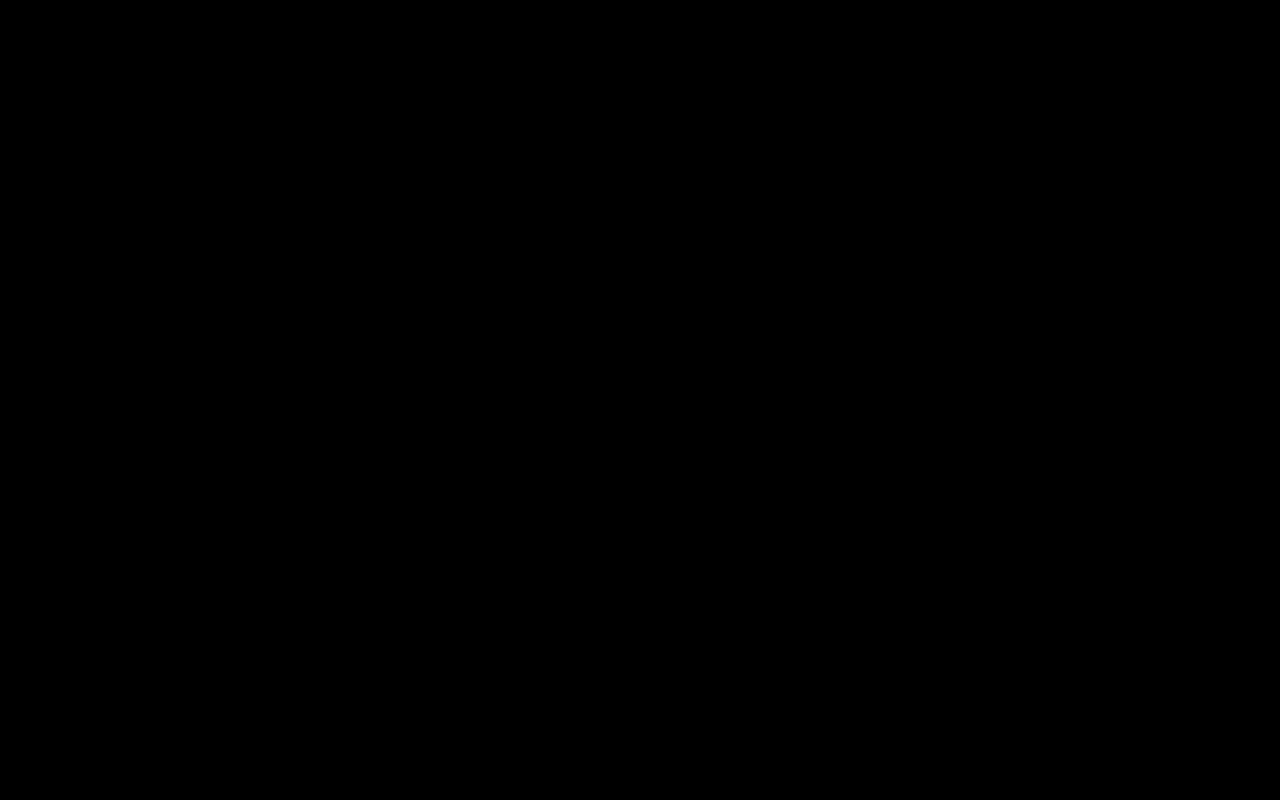
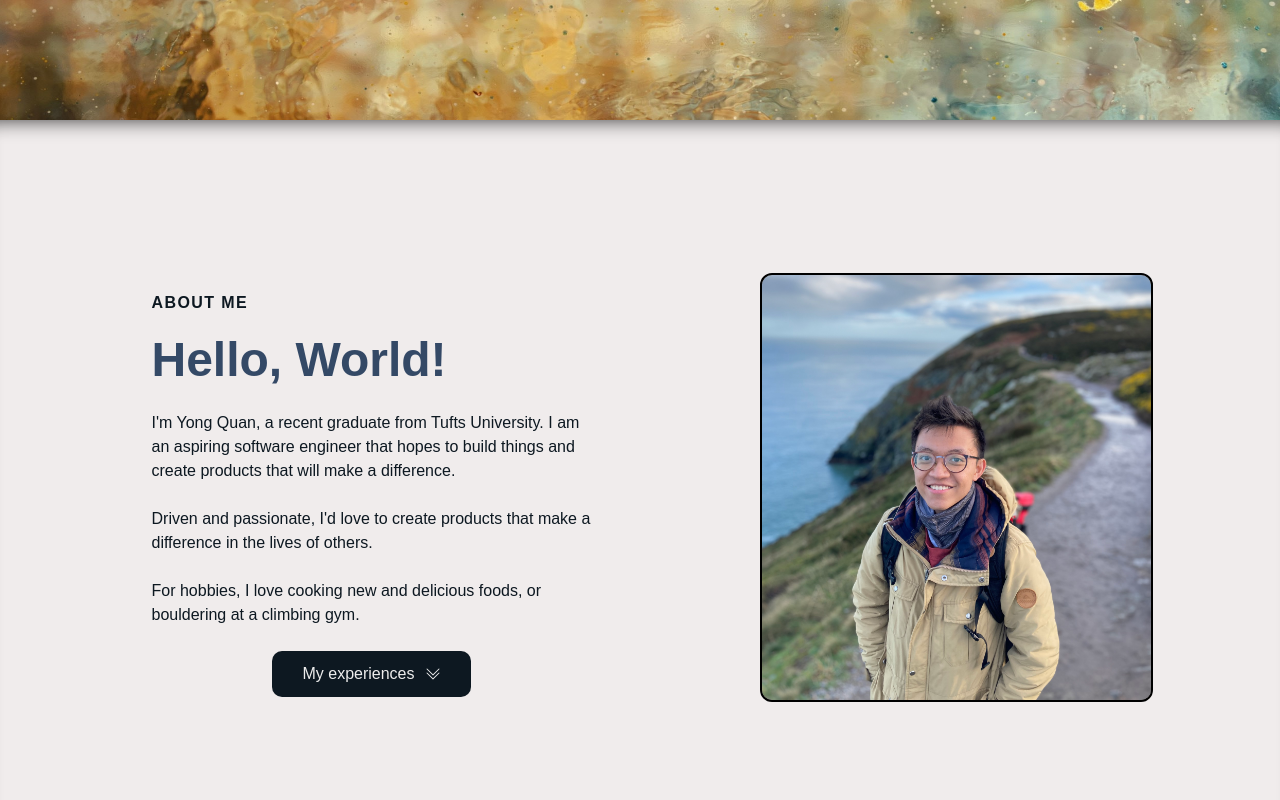
Before and after one commit to hermit46/Portfolio, a React (Vite) app: page / in a window 1280 px wide. Shown: the part 680-1480 px from the top of the page. Before the commit the page ends 816 px from the top, so only its background shows below. Built offline with nearby package versions, Linux system fonts and the light colour scheme.

Commit message:
Addition of AboutSection

```diff
--- a/src/App.css
+++ b/src/App.css
@@ -1,6 +1,6 @@
-#root {
+* {
   margin: 0 auto;
   padding: 0;
-  text-align: center;
+  /* text-align: center; */
   font-family: 'Spartan', sans-serif;
 }
--- a/src/App.tsx
+++ b/src/App.tsx
@@ -1,11 +1,8 @@
 import React, { useState, useEffect } from 'react'
-import NavBar from './components/NavBar'
-import bgImage from './assets/jr-korpa-MlyTYRutCuI-unsplash.jpg'
 import './App.css'
-import './styles.css'
-import { Container, Box } from '@mui/material'
-// import { About, Experiences, Projects, Contact } from './components'
-import { Footer } from './components'
+// import './styles.css'
+import { HeroSection, Footer, AboutSection, NavBar } from './components'
+import { infoDetails } from './components/Data'
 
 function App() {
   const [height, setHeight] = useState(0)
@@ -26,6 +23,8 @@ function App() {
         }}
       > */}
       {/* <NavBar /> */}
+      <HeroSection height={height} />
+      <AboutSection height={height} {...infoDetails} />
       <Footer />
       {/* <Container>
         <AboutMe />
--- a/src/components/AboutSection/About.tsx
+++ /dev/null
@@ -1,15 +0,0 @@
-import React, { useState } from 'react'
-import { Typography } from '@mui/material'
-import selfIcon from '../assets/yqIcon.jpg'
-
-const AboutMe = () => {
-  return (
-    <section className="section">
-      <Typography variant="h4" gutterBottom>
-        {/* Driven and passionate, I love seeking out problems to solve. You can usually find me working on projects that */}
-      </Typography>
-    </section>
-  )
-}
-
-export default AboutMe
--- /dev/null
+++ b/src/components/AboutSection/InfoElements.tsx
@@ -0,0 +1,259 @@
+import styled, { keyframes } from 'styled-components'
+
+interface InfoContainerProps {
+  lightBg?: string
+}
+
+export const InfoContainer = styled.div<InfoContainerProps>`
+  color: #f0ecec;
+  background: ${({ lightBg }) => (lightBg === 'true' ? '#f0ecec' : '#050d17')};
+  @media screen and (max-width: 768px) {
+    padding: 70px 0;
+  }
+  position: relative;
+  z-index: 1;
+  overflow: hidden;
+  -webkit-box-shadow: (inset 0 20px 20px -20px rgba(0, 0, 0, 0.8));
+  -moz-box-shadow: inset 0 20px 20px -20px rgba(0, 0, 0, 0.8);
+  box-shadow: inset 0 20px 20px -20px rgba(0, 0, 0, 0.8);
+`
+interface InfoWrapperProps {
+  height: string
+}
+
+export const InfoWrapper = styled.div<InfoWrapperProps>`
+  display: grid;
+  z-index: 3;
+  min-height: ${({ height }) => height};
+  height: fit-content;
+  width: 100%;
+  max-width: 1100px:;
+  margin-right: auto;
+  margin-left: auto;
+  padding: 0 24px;
+  justify-content: center;
+`
+interface InfoRowProps {
+  imgStart: string
+}
+
+export const InfoRow = styled.div<InfoRowProps>`
+  display: grid;
+  grid-auto-columns: minmax(auto, 1fr);
+  align-items: center;
+  grid-template-areas: ${({ imgStart }) =>
+    imgStart === 'true' ? `'col2 col1'` : `'col1 col2'`};
+
+  @media screen and (max-width: 768px) {
+    grid-template-areas: ${({ imgStart }) =>
+      imgStart === 'true' ? `'col1' 'col2'` : `'col1 col1' 'col2 col2'`};
+  }
+`
+
+export const Column1 = styled.div`
+  margin-bottom: 15px;
+  padding: 0 15px;
+  grid-area: col1;
+`
+export const Column2 = styled.div`
+  margin-bottom: 15px;
+  padding: 0 15px;
+  grid-area: col2;
+  @media screen and (max-width: 768px) {
+    margin-top: 70px;
+  }
+`
+
+export const TextWrapper = styled.div`
+  max-width: 540px;
+  padding-top: 0;
+  padding-bottom: 0px;
+  transition: all 0.3s ease-in-out;
+`
+
+interface TopLineProps {
+  darkText: string
+}
+
+export const TopLine = styled.p<TopLineProps>`
+  font-size: 16px;
+  line-height: 30px;
+  font-weight: 700;
+  letter-spacing: 1.4px;
+  text-transform: uppercase;
+  margin-bottom: 16px;
+  color: ${({ darkText }) => (darkText === 'true' ? '#0D1821' : '#ededed')};
+`
+
+interface HeadingProps {
+  lightText: string
+}
+
+export const Heading = styled.h1<HeadingProps>`
+  margin-bottom: 24px;
+  font-size: 48px;
+  line-height: 1.1;
+  font-weight: 600;
+  color: ${({ lightText }) => (lightText === 'true' ? '#f7f8f8' : '#344966')};
+
+  @media screen and (max-width: 480px) {
+    font-size: 32px;
+  }
+`
+
+interface SubtitleProps {
+  darkText: string
+}
+
+export const Subtitle = styled.p<SubtitleProps>`
+  max-width: 440px;
+  margin-bottom: 24px;
+  font-size: 16px;
+  line-height: 24px;
+  color: ${({ darkText }) => (darkText === 'true' ? '#0D1821' : '#ededed')};
+`
+
+interface ListProps {
+  darkText: string
+}
+
+export const List = styled.ul<ListProps>`
+  max-width: 440px;
+  margin-bottom: 35px;
+  margin-left: 24px;
+  font-size: 16px;
+  line-height: 30px;
+  color: ${({ darkText }) => (darkText === 'true' ? '#0D1821' : '#ededed')};
+`
+export const LiItem = styled.li`
+  margin-bottom: 10px;
+`
+export const BtnWrap = styled.div`
+  display: flex;
+  justify-content: flex-start;
+`
+
+export const ImgWrap = styled.div`
+  max-width: 555px;
+  height: 100%;
+  display: flex;
+  justify-content: center;
+`
+
+export const Img = styled.img`
+  width: 70%;
+
+  @media screen and (max-width: 480px) {
+    width: 70%;
+  }
+  margin: 0 0 10px 0px;
+  padding-right: 0;
+  outline: 2px solid black;
+  border-radius: 10px;
+`
+
+interface IconWrapProps {
+  showModal?: string
+}
+export const IconWrap1 = styled.div<IconWrapProps>`
+  max-width: 555px;
+  justify-content: center;
+  display: ${({ showModal }) => (showModal === 'true' ? 'none' : 'flex')};
+`
+
+export const IconWrap2 = styled.div<IconWrapProps>`
+  max-width: 555px;
+  flex-direction: row;
+  justify-content: space-around;
+  margin-top: 150px;
+  @media screen and (max-width: 768px) {
+    margin-top: 120px;
+  }
+  margin-bottom: 50px;
+  display: ${({ showModal }) => (showModal === 'true' ? 'none' : 'flex')};
+`
+
+export const IconWrap3 = styled.div`
+  max-width: 555px;
+  display: flex;
+  flex-direction: column;
+  justify-content: center;
+  @media screen and (max-width: 768px) {
+    margin-top: -50px;
+    padding-top: 70px;
+  }
+  @media screen and (max-width: 480px) {
+    margin-top: -50px;
+    margin-left: -30px;
+  }
+`
+const float = keyframes`
+    0% {
+		box-shadow: 0 5px 15px 0px rgba(180, 205, 237, 1);
+		transform: translatey(0px);
+	}
+	50% {
+		box-shadow: 0 25px 15px 0px rgba(180, 205, 237, 0);
+		transform: translatey(-15px);
+	}
+	100% {
+		box-shadow: 0 5px 15px 0px rgba(180, 205, 237, 1);
+		transform: translatey(0px);
+	}
+`
+interface IconProps {
+  lightBg: string
+}
+
+export const Icon1 = styled.a<IconProps>`
+  color: ${({ lightBg }) => (lightBg === 'true' ? '#000' : '#ededed')};
+  font-size: 44px;
+  padding: 10px;
+  border-radius: 5%;
+  border: solid 5px #cacf85;
+  width: fit-content;
+  animation: ${float} 3s linear infinite;
+  &:hover {
+    transition: all 0.3s ease-in-out;
+    color: #b4cded;
+  }
+`
+export const Icon2 = styled.a<IconProps>`
+  color: ${({ lightBg }) => (lightBg === 'true' ? '#000' : '#ededed')};
+  width: fit-content;
+  font-size: 44px;
+  padding: 10px;
+  border-radius: 5%;
+  border: solid 5px #45d0af;
+  animation: ${float} 3s linear infinite;
+  &:hover {
+    transition: all 0.3s ease-in-out;
+    color: #b4cded;
+  }
+`
+
+export const Icon3 = styled.a<IconProps>`
+  color: ${({ lightBg }) => (lightBg === 'true' ? '#000' : '#ededed')};
+  width: fit-content;
+  font-size: 44px;
+  padding: 10px;
+  border-radius: 5%;
+  border: solid 5px #ad5c51;
+  animation: ${float} 3s linear infinite;
+  &:hover {
+    transition: all 0.3s ease-in-out;
+    color: #b4cded;
+  }
+`
+
+export const Icon4 = styled.p<IconProps>`
+  color: ${({ lightBg }) => (lightBg === 'true' ? '#000' : '#ededed')};
+  white-space: nowrap;
+  height: 65px;
+  width: fit-content;
+  font-size: 40px;
+  padding: 10px;
+  border: none;
+  align-self: flex-end;
+  margin-right: 70px;
+`
--- /dev/null
+++ b/src/components/AboutSection/index.tsx
@@ -0,0 +1,81 @@
+import React, { useState } from 'react'
+import personalProfile from '../../assets/profile.jpg'
+import {
+  InfoContainer,
+  InfoWrapper,
+  InfoRow,
+  Column1,
+  TextWrapper,
+  TopLine,
+  Heading,
+  Subtitle,
+  BtnWrap,
+  Column2,
+  ImgWrap,
+  Img
+} from './InfoElements.tsx'
+import { Button } from '../Misc/ButtonElement'
+import { AboutSectionProps } from '../../types'
+import { BsChevronDoubleDown as ArrowDown } from 'react-icons/bs'
+
+const AboutSection: React.FC<AboutSectionProps> = ({
+  destination,
+  lightBg,
+  id,
+  imgStart,
+  topLine,
+  lightText,
+  headline,
+  darkText,
+  description,
+  buttonLabel,
+  alt,
+  primary,
+  dark,
+  height
+}) => {
+  return (
+    <>
+      <InfoContainer lightBg={lightBg} id={id}>
+        <InfoWrapper height={(height - 40).toString() + 'px'}>
+          <InfoRow imgStart={imgStart}>
+            <Column1>
+              <TextWrapper>
+                <TopLine darkText={darkText}>{topLine}</TopLine>
+                <Heading lightText={lightText}>{headline}</Heading>
+                <Subtitle darkText={darkText}>{description}</Subtitle>
+                <Subtitle darkText={darkText}>
+                  Driven and passionate, I'd love to create products that make a
+                  difference in the lives of others.
+                </Subtitle>
+                <Subtitle darkText={darkText}>
+                  For hobbies, I love cooking new and delicious foods, or
+                  bouldering at a climbing gym.
+                </Subtitle>
+                <BtnWrap>
+                  <Button
+                    to={destination}
+                    smooth={true}
+                    spy={true}
+                    offset={-80}
+                    primary={primary}
+                    dark={dark}
+                  >
+                    {buttonLabel} <ArrowDown style={{ marginLeft: 10 }} />
+                  </Button>
+                </BtnWrap>
+              </TextWrapper>
+            </Column1>
+            <Column2>
+              <ImgWrap>
+                <Img src={personalProfile} alt={alt} />
+              </ImgWrap>
+            </Column2>
+          </InfoRow>
+        </InfoWrapper>
+      </InfoContainer>
+    </>
+  )
+}
+
+export default AboutSection
--- a/src/components/Data/index.tsx
+++ b/src/components/Data/index.tsx
@@ -1,18 +1,19 @@
 export const infoDetails = {
   id: 'about',
-  lightBg: true,
-  lightText: false,
-  lightTextDesc: false,
+  lightBg: 'true',
+  lightText: 'false',
+  lightTextDesc: 'false',
   topLine: 'About Me',
-  headline: 'Hello there!',
+  headline: 'Hello, World!',
   description:
     "I'm Yong Quan, a recent graduate from Tufts University. I am an aspiring software engineer that hopes to build things and create products that will make a difference.",
   buttonLabel: 'My experiences',
-  imgStart: false,
-  dark: false,
-  primary: false,
-  darkText: true,
-  destination: 'experience'
+  imgStart: 'false',
+  dark: 'false',
+  primary: 'false',
+  darkText: 'true',
+  destination: 'experience',
+  alt: ''
 }
 
 export const experienceDetails = {
--- a/src/components/index.tsx
+++ b/src/components/index.tsx
@@ -1,7 +1,8 @@
-export { default as About } from './AboutSection/About'
 export { default as Experiences } from './ExperiencesSection/Experiences'
 export { default as Projects } from './ProjectsSection/Projects'
 export { default as Contact } from './ContactSection/Contact'
+
 export { default as HeroSection } from './HeroSection/'
+export { default as AboutSection } from './AboutSection'
 export { default as Footer } from './Footer'
 export { default as NavBar } from './NavBar'
--- /dev/null
+++ b/src/types/index.tsx
@@ -0,0 +1,16 @@
+export type AboutSectionProps = {
+  destination: string
+  lightBg: string
+  id: string
+  imgStart: string
+  topLine: string
+  lightText: string
+  headline: string
+  darkText: string
+  description: string
+  buttonLabel: string
+  alt: string
+  primary: string
+  dark: string
+  height: number
+}
```
Also changed, not shown: src/assets/profile.jpg (added), src/components/AboutSection/AboutElements.tsx (deleted), 1 other file (tests, documents, lock files or other folders).
